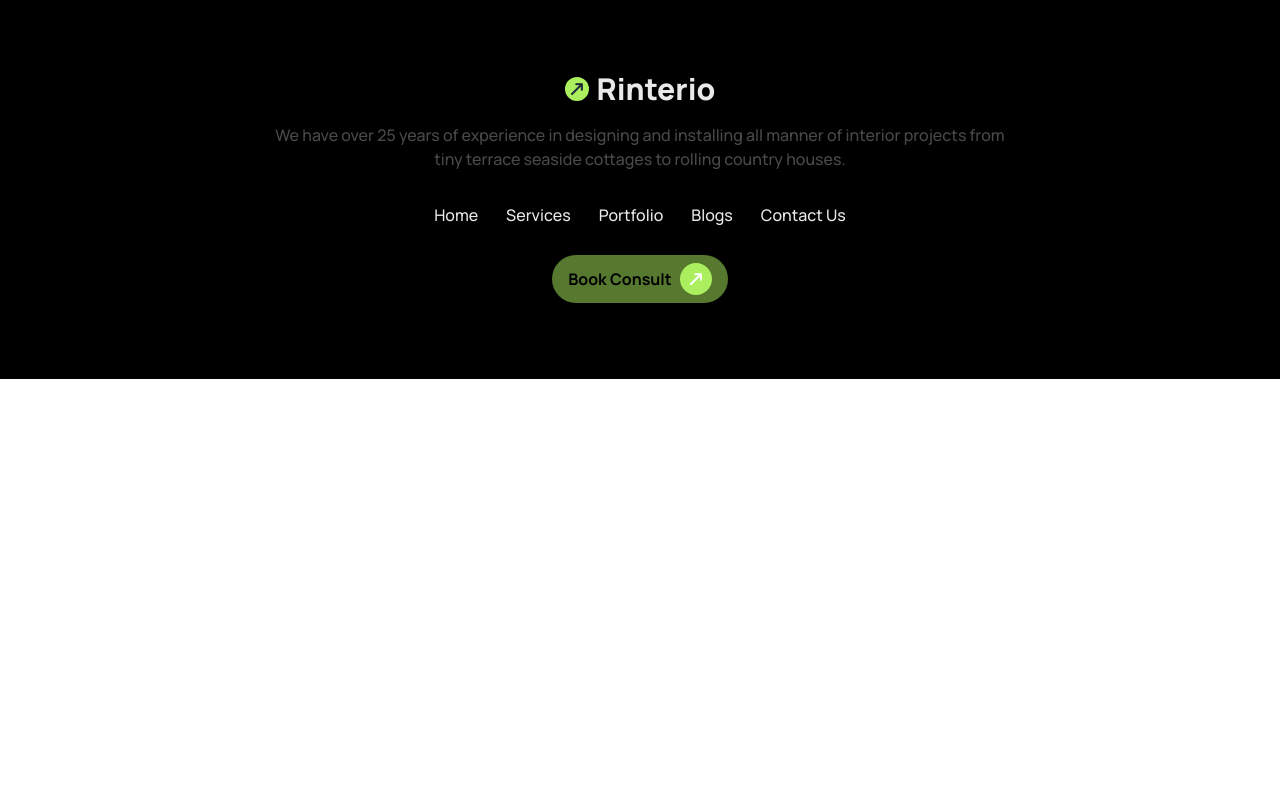
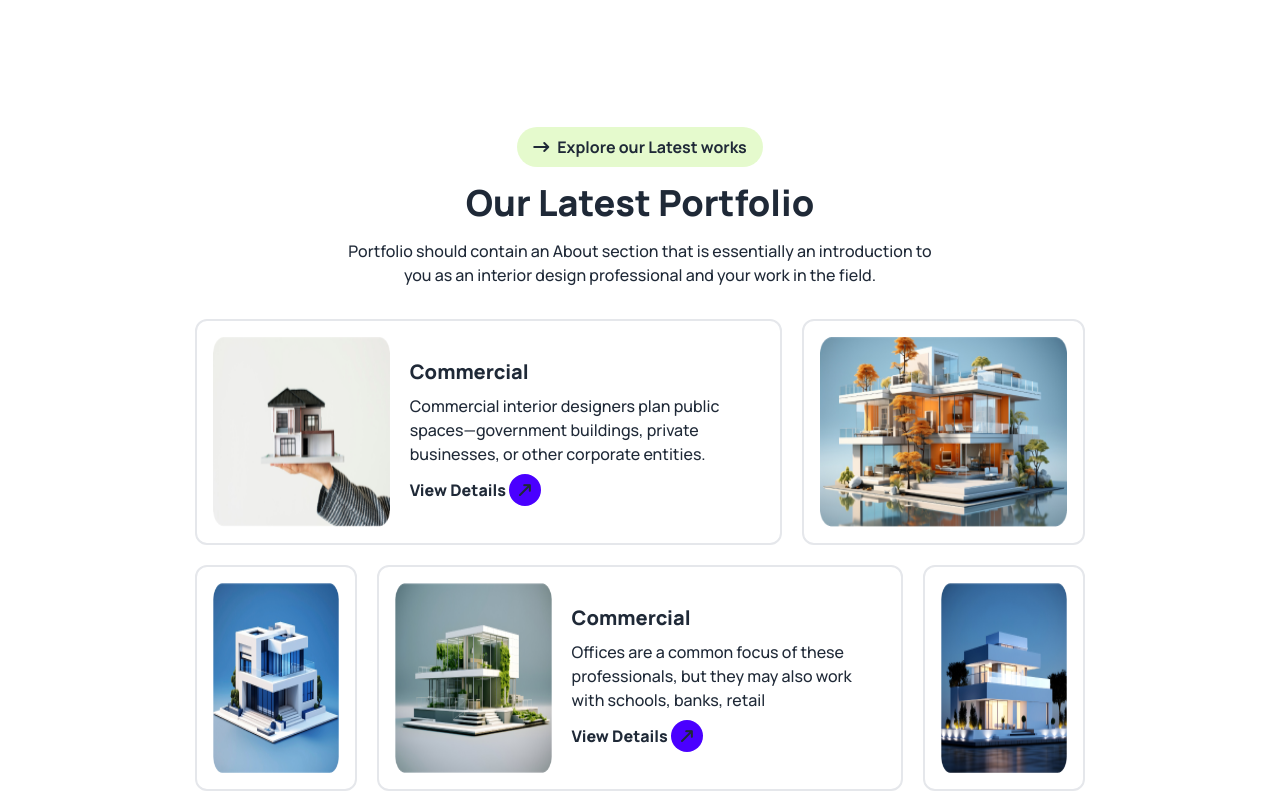
Before and after one commit to mdtanvircse572/PH_RESET_B9A3, a plain HTML site: page index.html in a window 1280 px wide. Shown: the part 2060-2860 px from the top of the page. Before the commit the page ends 2439 px from the top, so only its background shows below. Drawn offline with nearby package versions, Linux system fonts and the light colour scheme.

Commit message:
out latest work section done

```diff
--- a/index.html
+++ b/index.html
@@ -288,7 +288,7 @@
         <!-- section title start-->
         <div class="space-y-2 md:space-y-4 py-4 md:py-6 lg:py-8 text-center">
           <button
-            class=" btn text-sm lg:text-base text-text_1 bg-white rounded-full px-4 py-2 font-bold"
+            class="btn text-sm lg:text-base text-text_1 bg-white rounded-full px-4 py-2 font-bold"
           >
             <i class="fa-solid fa-arrow-right-long me-2"></i>How we works
           </button>
@@ -355,6 +355,128 @@
           </div>
         </div>
       </section>
+      <!-- Explore our Latest works start -->
+      <section class="lg:bg-white">
+        <div
+          class="px-2   my-10 md:my-15 lg:my-24 py-10 md:py-12 lg:py-15"
+        >
+          <!-- section title start-->
+          <div class="space-y-2 md:space-y-4 py-4 md:py-6 lg:py-8 text-center">
+            <button
+              class="text-sm lg:text-base text-text_1 bg-[#ABEF5F50] rounded-full px-4 py-2 font-bold"
+            >
+              <i class="fa-solid fa-arrow-right-long me-2"></i>Explore our
+              Latest works
+            </button>
+            <h2 class="text-xl md:text-2xl lg:text-4xl font-extrabold">
+              Our Latest Portfolio
+            </h2>
+            <p
+              class="text-sm lg:text-base text- font-medium text-text_1 lg:w-8/12 mx-auto"
+            >
+              Portfolio should contain an About section that is essentially an
+              introduction to you as an interior design professional and your
+              work in the field.
+            </p>
+          </div>
+          <!-- section title end-->
+          <!-- item-1 -->
+          <div
+            class="grid grid-cols-1 md:grid-cols-2 lg:grid-cols-6 gap-5 mb-5"
+          >
+            <div class="p-4 rounded-xl border-2 md:col-span-2 lg:col-span-4">
+              <div class="flex flex-col md:flex-row gap-5 md:items-center">
+                <div class="md:w-2/6">
+                  <img
+                    class="w-full h-full lg:h-[190px]"
+                    src="assets/img1.png"
+                    alt=""
+                  />
+                </div>
+                <div class="space-y-2 md:w-4/6">
+                  <h4
+                    class="text-base md:text-lg lg:text-xl text-text_1 font-extrabold"
+                  >
+                    Commercial
+                  </h4>
+                  <p class="text-sm lg:text-base text-text_1 font-medium">
+                    Commercial interior designers plan public spaces—government
+                    buildings, private businesses, or other corporate entities.
+                  </p>
+                  <button class="text-balack_2 font-extrabold">
+                    View Details
+                    <i
+                      class="fa-solid fa-arrow-right-long -rotate-45 bg-primary text-black_2 p-2 rounded-full"
+                    ></i>
+                  </button>
+                </div>
+              </div>
+            </div>
+            <div class="p-4 rounded-xl border-2 lg:col-span-2">
+              <img
+                class="w-full h-full lg:h-[190px]"
+                src="assets/img2.png"
+                alt=""
+              />
+            </div>
+            <div class="p-4 rounded-xl border-2 lg:hidden">
+              <img
+                class="w-full h-full lg:h-[190px]"
+                src="assets/img5.png"
+                alt=""
+              />
+            </div>
+          </div>
+          <!-- item-1 -->
+          <div class="grid grid-cols-1 md:grid-cols-2 lg:grid-cols-5 gap-5">
+            <div class="p-4 rounded-xl border-2 order-2 lg:order-1">
+              <img
+                class="w-full h-full lg:h-[190px]"
+                src="assets/img3.png"
+                alt=""
+              />
+            </div>
+            <div
+              class="p-4 rounded-xl border-2 md:col-span-2 lg:col-span-3 order-1 lg:order-2"
+            >
+              <div class="flex flex-col md:flex-row gap-5 md:items-center">
+                <div class="md:w-2/6">
+                  <img
+                    class="w-full h-full lg:h-[190px]"
+                    src="assets/img4.png"
+                    alt=""
+                  />
+                </div>
+                <div class="space-y-2 md:w-4/6">
+                  <h4
+                    class="text-base md:text-lg lg:text-xl text-text_1 font-extrabold"
+                  >
+                    Commercial
+                  </h4>
+                  <p class="text-sm lg:text-base text-text_1 font-medium">
+                    Offices are a common focus of these professionals, but they
+                    may also work with schools, banks, retail
+                  </p>
+                  <button class="text-balack_2 font-extrabold">
+                    View Details
+                    <i
+                      class="fa-solid fa-arrow-right-long -rotate-45 bg-primary text-black_2 p-2 rounded-full"
+                    ></i>
+                  </button>
+                </div>
+              </div>
+            </div>
+            <div class="p-4 rounded-xl border-2 order-3">
+              <img
+                class="w-full h-full lg:h-[190px]"
+                src="assets/img5.png"
+                alt=""
+              />
+            </div>
+          </div>
+        </div>
+      </section>
+      <!-- Explore our Latest works end-->
     </main>
     <!-- footer start -->
     <footer class="bg-black">
```
